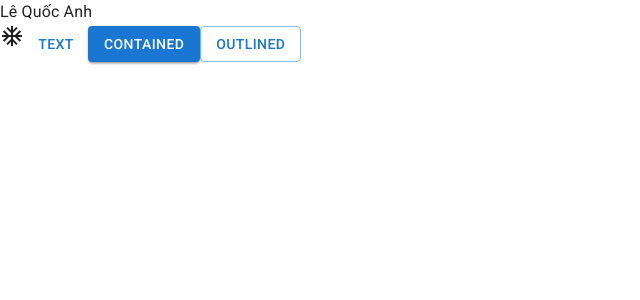
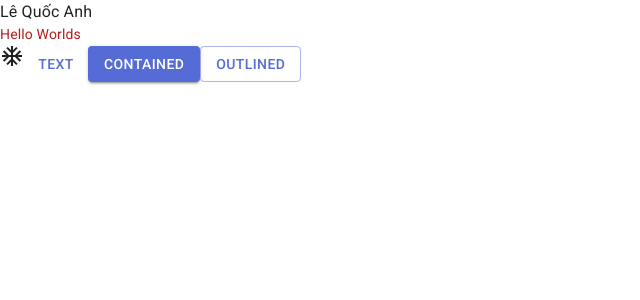
Before and after one commit to payyer/trello-client, a React (Vite) app: page / in a window 1280 px wide. Shown: the top 300 px of the page, without its empty margins (0-640 px from the left). Built offline with nearby package versions, Linux system fonts and the light colour scheme.

Commit message:
config theme mui

```diff
--- a/src/App.jsx
+++ b/src/App.jsx
@@ -1,9 +1,11 @@
 import Button from '@mui/material/Button'
 import AcUnitIcon from '@mui/icons-material/AcUnit';
+import Typography from '@mui/material/Typography';
 function App() {
   return (
     <>
       <div>Lê Quốc Anh</div>
+      <Typography variant='body2' color={"text.secondary"}>Hello Worlds</Typography>
       <AcUnitIcon/>
       <Button variant="text">Text</Button>
       <Button variant="contained">Contained</Button>
--- a/src/main.jsx
+++ b/src/main.jsx
@@ -1,11 +1,15 @@
 import React from 'react'
 import App from './App.jsx'
+import theme from './theme.js'
 import ReactDOM from 'react-dom/client'
-import CssBaseline from '@mui/material/CssBaseline';
+import CssBaseline from '@mui/material/CssBaseline'
+import { ThemeProvider } from '@mui/material/styles'
 
 ReactDOM.createRoot(document.getElementById('root')).render(
   <React.StrictMode>
-    <CssBaseline/>
-    <App />
-  </React.StrictMode>,
+    <ThemeProvider theme={theme}>
+      <CssBaseline/>
+      <App />
+    </ThemeProvider>
+  </React.StrictMode>
 )
--- /dev/null
+++ b/src/theme.js
@@ -0,0 +1,24 @@
+import { createTheme } from '@mui/material/styles'
+import { red } from '@mui/material/colors'
+
+// Create a theme instance.
+const theme = createTheme({
+  cssVariables: true,
+  palette: {
+    mode: 'light', // default
+    primary: {
+      main: '#556cd6'
+    },
+    secondary: {
+      main: '#19857b'
+    },
+    error: {
+      main: red.A400
+    },
+    text: {
+      secondary: red[900]
+    }
+  }
+})
+
+export default theme
```
